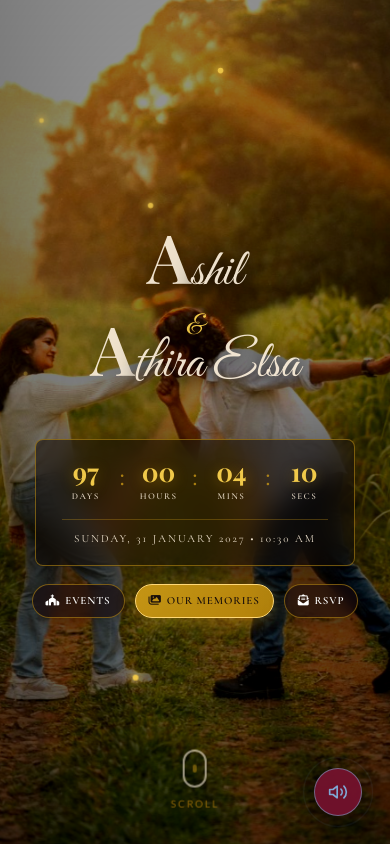
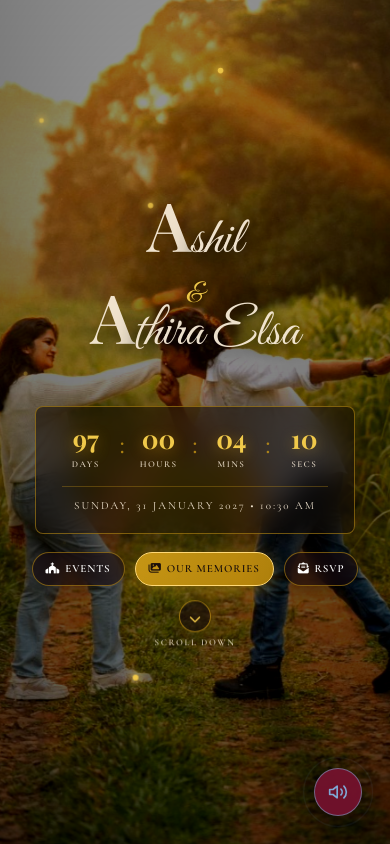
Before and after one commit to muhammedrameesr6-dev/Ashil-wedding, a plain HTML site: page index.html in a window 390 px wide. Shown: the top 844 px of the page. Drawn offline with nearby package versions, Linux system fonts and the light colour scheme; a web font is replaced by a local one.

Commit message:
Move scroll down indicator higher with animated arrow for full mobile visibility

```diff
--- a/css/responsive.css
+++ b/css/responsive.css
@@ -318,12 +318,6 @@
   }
 }
 
-/* ===== SHORT VIEWPORTS: avoid scroll-hint overlapping hero text ===== */
-@media (max-height: 700px) {
-  .hero-scroll-hint {
-    display: none;
-  }
-}
 /* ===== OUR STORY RESPONSIVE ===== */
 @media (max-width: 900px) {
   #our-story {
--- a/css/style.css
+++ b/css/style.css
@@ -836,50 +836,109 @@ body.gate-active {
   }
 }
 
-.hero-scroll-hint {
-  position: absolute;
-  bottom: 40px;
-  left: 50%;
-  transform: translateX(-50%);
-  z-index: 3;
-  display: flex;
+/* ===== HERO SCROLL DOWN INDICATOR (Positioned higher, fully visible on mobile) ===== */
+.hero-scroll-indicator {
+  display: inline-flex;
   flex-direction: column;
   align-items: center;
-  gap: 8px;
-  opacity: 0;
-  animation: fadeIn 1s ease 2.5s forwards, heroScrollBounce 2.4s ease-in-out 3s infinite;
-}
-
-@keyframes heroScrollBounce {
-  0%, 100% { transform: translateX(-50%) translateY(0); }
-  50% { transform: translateX(-50%) translateY(8px); }
-}
-
-.scroll-mouse {
-  width: 24px;
-  height: 38px;
-  border: 2px solid rgba(248, 235, 215, 0.6);
-  border-radius: 12px;
-  position: relative;
-}
-
-.scroll-wheel {
-  width: 4px;
-  height: 8px;
-  background: var(--gold);
-  border-radius: 2px;
-  position: absolute;
-  top: 6px;
-  left: 50%;
-  transform: translateX(-50%);
-  animation: scrollWheel 1.5s ease-in-out infinite;
-}
-
-.scroll-text {
+  justify-content: center;
+  gap: 5px;
+  margin-top: 20px;
+  text-decoration: none;
+  cursor: pointer;
+  touch-action: manipulation;
+  color: var(--gold-light, #f5e4b2);
+  transition: transform 0.3s ease, opacity 0.3s ease;
+  animation: scrollIndicatorPulse 2.2s ease-in-out infinite;
+  z-index: 4;
+}
+
+.hero-scroll-indicator:hover,
+.hero-scroll-indicator:active {
+  transform: translateY(3px);
+  color: #fff;
+}
+
+.scroll-arrow-wrap {
+  width: 36px;
+  height: 36px;
+  border-radius: 50%;
+  background: rgba(20, 8, 12, 0.65);
+  border: 1.5px solid rgba(212, 160, 23, 0.7);
+  display: flex;
+  align-items: center;
+  justify-content: center;
+  backdrop-filter: blur(8px);
+  -webkit-backdrop-filter: blur(8px);
+  box-shadow: 0 4px 16px rgba(0, 0, 0, 0.35), 0 0 14px rgba(212, 160, 23, 0.3);
+  transition: background 0.3s ease, border-color 0.3s ease, transform 0.2s ease;
+}
+
+.hero-scroll-indicator:hover .scroll-arrow-wrap,
+.hero-scroll-indicator:active .scroll-arrow-wrap {
+  background: rgba(212, 160, 23, 0.9);
+  border-color: #ffd875;
+  transform: scale(1.08);
+}
+
+.scroll-arrow-icon {
+  font-size: 14px;
+  color: var(--gold-light, #f5e4b2);
+  transition: transform 0.3s ease, color 0.3s ease;
+  animation: chevronBounce 1.5s ease-in-out infinite;
+}
+
+.hero-scroll-indicator:hover .scroll-arrow-icon,
+.hero-scroll-indicator:active .scroll-arrow-icon {
+  color: #1a0f0a;
+}
+
+.scroll-label {
+  font-family: var(--font-sans, 'Lato', sans-serif);
   font-size: 10px;
-  letter-spacing: 0.2em;
-  color: var(--gold-dark);
+  letter-spacing: 0.22em;
   text-transform: uppercase;
+  font-weight: 600;
+  color: rgba(248, 235, 215, 0.9);
+  text-shadow: 0 2px 6px rgba(0, 0, 0, 0.75);
+}
+
+@keyframes chevronBounce {
+  0%, 100% {
+    transform: translateY(-2px);
+  }
+  50% {
+    transform: translateY(3px);
+  }
+}
+
+@keyframes scrollIndicatorPulse {
+  0%, 100% {
+    transform: translateY(0);
+    opacity: 0.92;
+  }
+  50% {
+    transform: translateY(4px);
+    opacity: 1;
+  }
+}
+
+@media (max-width: 480px) {
+  .hero-scroll-indicator {
+    margin-top: 14px;
+    gap: 4px;
+  }
+  .scroll-arrow-wrap {
+    width: 32px;
+    height: 32px;
+  }
+  .scroll-arrow-icon {
+    font-size: 12px;
+  }
+  .scroll-label {
+    font-size: 9px;
+    letter-spacing: 0.18em;
+  }
 }
 
 /* ===== OPENING INVITATION ===== */
--- a/index.html
+++ b/index.html
@@ -136,13 +136,14 @@
           <i class="fas fa-envelope-open-text"></i> RSVP
         </a>
       </div>
-    </div>
 
-    <div class="hero-scroll-hint" aria-hidden="true">
-      <div class="scroll-mouse">
-        <div class="scroll-wheel"></div>
-      </div>
-      <span class="scroll-text">Scroll</span>
+      <!-- Scroll Down Indicator (Moved higher for full mobile visibility) -->
+      <a href="#parents" class="hero-scroll-indicator" aria-label="Scroll down to explore wedding details">
+        <span class="scroll-arrow-wrap">
+          <i class="fas fa-chevron-down scroll-arrow-icon"></i>
+        </span>
+        <span class="scroll-label">Scroll Down</span>
+      </a>
     </div>
   </section>
 
```
